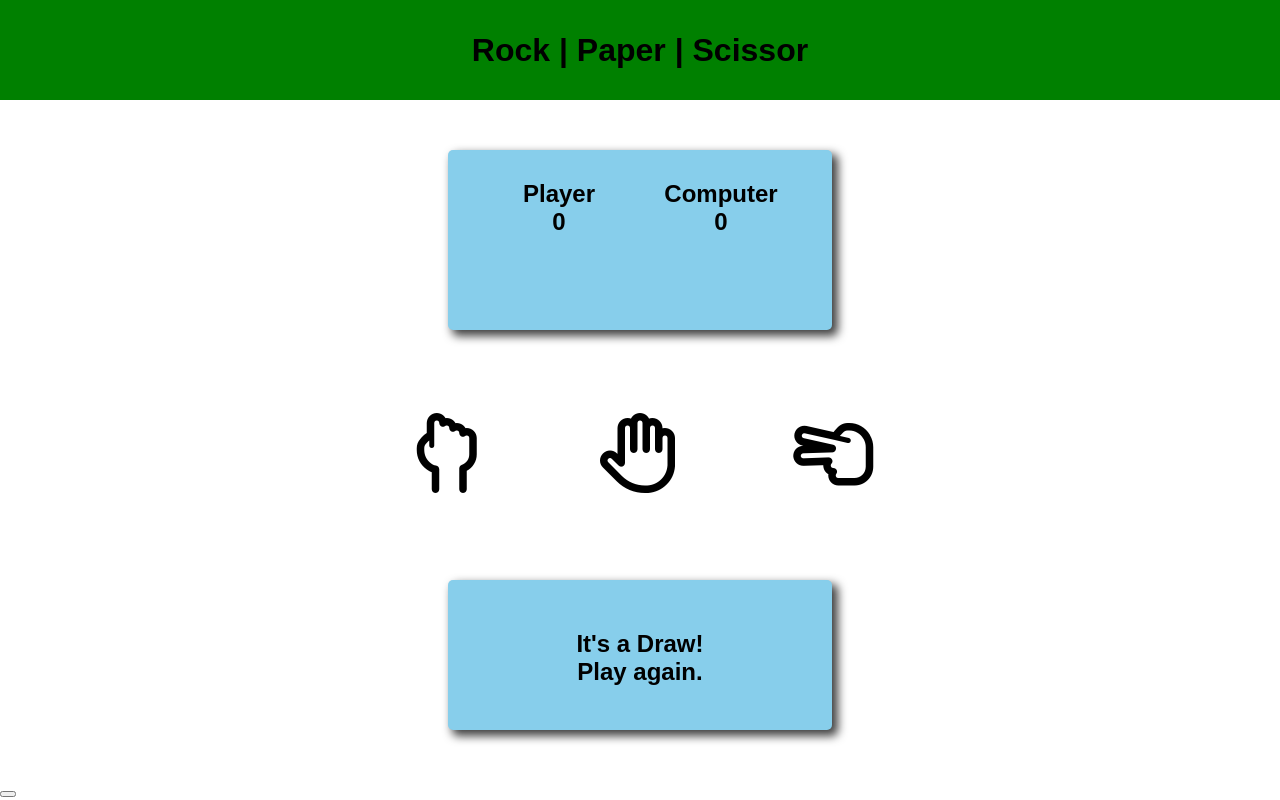
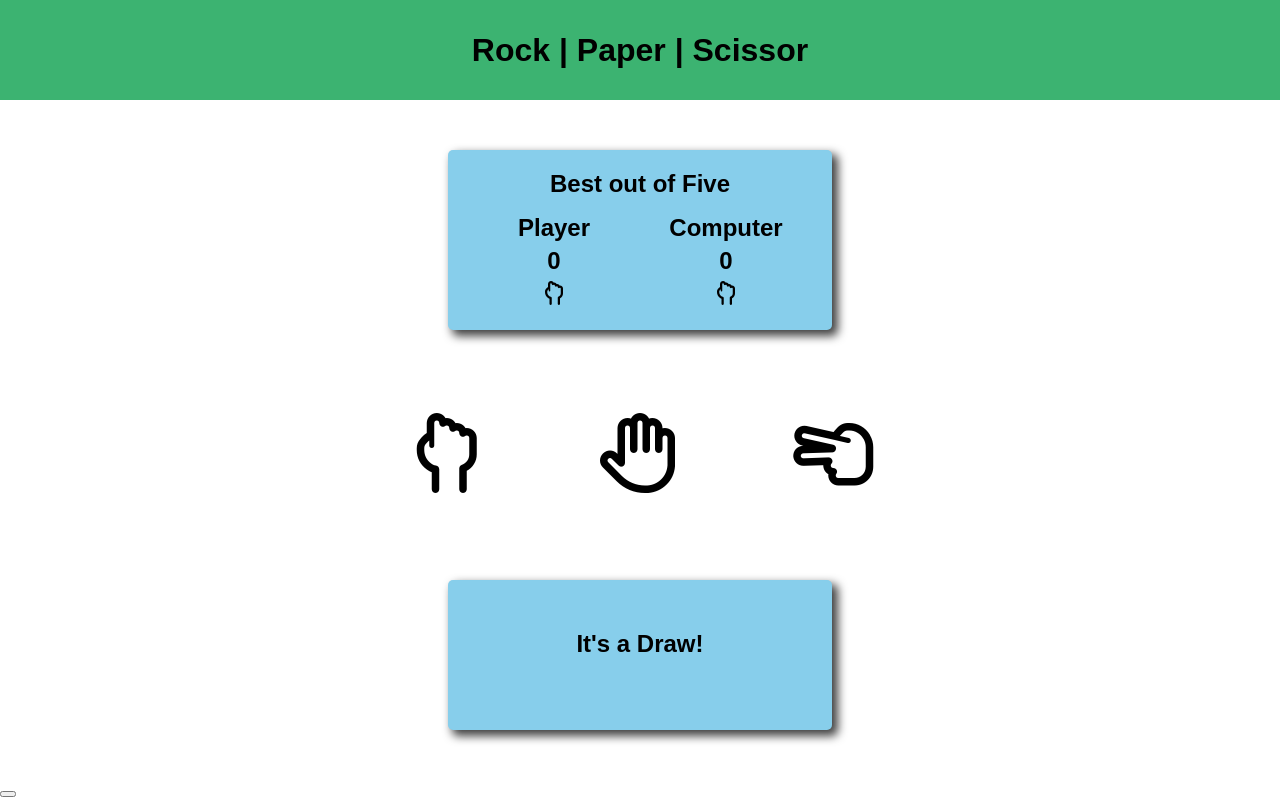
Before and after one commit to Muccachino/rock_paper_scissors, a plain HTML site: page index.html in a window 1280 px wide. Both pictures are taken after a click on the element 446 px from the left and 456 px from the top of the page. Drawn offline with Linux system fonts and the light colour scheme.

Commit message:
Made some style changes, deleted my console logs and you can now see a symbol for your and the computers choice

```diff
--- a/index.html
+++ b/index.html
@@ -15,13 +15,16 @@
     </header>
 
     <section id="roundCounter">
+      <h4>Best out of Five</h4>
       <div id="playerRound">
         <p>Player</p>
         <p id="playerCounter">0</p>
+        <div id="playerRoundChoice"></div>
       </div>
       <div id="computerRound">
         <p>Computer</p>
         <p id="computerCounter">0</p>
+        <div id="computerRoundChoice"></div>
       </div>
     </section>
 
@@ -38,7 +41,7 @@
     </section>
 
     <section id="roundText">
-      <p>Hallo</p>
+      <p>Welcome</p>
     </section>
 
     <button id="reset"></button>
--- a/main.js
+++ b/main.js
@@ -1,9 +1,5 @@
 "use strict";
 
-/*const howMany = function () {
-    let choice = parseInt(prompt("How often should either you or the computer win for it to be over?"))
-    return choice
-} */
 let self = 0;
 let computer = 0;
 let rock = document.getElementById("rockSymbol");
@@ -15,6 +11,11 @@ scissors.addEventListener("click", game.bind(null, "scissors"));
 let roundText = document.getElementById("roundText");
 let playerCounter = document.getElementById("playerCounter");
 let computerCounter = document.getElementById("computerCounter");
+let computerRoundChoice = document.getElementById("computerRoundChoice");
+let playerRoundChoice = document.getElementById("playerRoundChoice");
+let miniRock = '<i class="fa-regular fa-hand-back-fist"></i>';
+let miniPaper = '<i class="fa-regular fa-hand"></i>';
+let miniScissors = '<i class="fa-regular fa-hand-scissors"></i>';
 
 function computerPlay() {
   let pick;
@@ -22,22 +23,31 @@ function computerPlay() {
 
   if (zahl === 0) {
     pick = "rock";
+    computerRoundChoice.innerHTML = miniRock;
   } else if (zahl === 1) {
     pick = "paper";
+    computerRoundChoice.innerHTML = miniPaper;
   } else if (zahl === 2) {
     pick = "scissors";
+    computerRoundChoice.innerHTML = miniScissors;
   }
   return pick;
 }
 
 function playRound(playerChoice) {
+  if (playerChoice === "rock") {
+    playerRoundChoice.innerHTML = miniRock;
+  } else if (playerChoice === "paper") {
+    playerRoundChoice.innerHTML = miniPaper;
+  } else if (playerChoice === "scissors") {
+    playerRoundChoice.innerHTML = miniScissors;
+  }
   let ergebnis;
   let pickComputer = computerPlay();
-  console.log(pickComputer);
 
   if (pickComputer === playerChoice) {
     ergebnis = 0;
-    roundText.innerHTML = "It's a Draw! <br> Play again.";
+    roundText.innerHTML = "It's a Draw!";
     return ergebnis;
   } else if (pickComputer === "rock" && playerChoice === "paper") {
     ergebnis = 1;
@@ -68,30 +78,25 @@ function playRound(playerChoice) {
 
 function game(playerChoice) {
   let ergebnis;
-  /*const choice = howMany();*/
 
   ergebnis = playRound(playerChoice);
   if (ergebnis === 1) {
     self++;
     playerCounter.innerHTML = self;
-    console.log("You win this time!");
+    roundText.style.backgroundColor = "green";
   } else if (ergebnis === 2) {
     computer++;
     computerCounter.innerHTML = computer;
-    console.log("This time the computer wins!");
+    roundText.style.backgroundColor = "red";
   } else if (ergebnis === 0) {
-    console.log("It's a Draw!\nPlay again.");
+    roundText.style.backgroundColor = "skyblue";
   }
 
   if (self === 5) {
-    console.log("You won with " + String(self) + " points. The game is over!");
     roundText.innerHTML = "You win! <br>" + self + " to " + computer;
+    roundText.style.backgroundColor = "gold";
   } else if (computer === 5) {
-    console.log(
-      "You lost! The computer won with " +
-        String(computer) +
-        " points. The game is over!"
-    );
-    roundText.innerHTML = "You lose! <br>" + computer + " to " + self;
+    roundText.innerHTML = "You lose! <br>" + self + " to " + computer;
+    roundText.style.backgroundColor = "gray";
   }
 }
--- a/styles.scss
+++ b/styles.scss
@@ -8,7 +8,7 @@ header {
   text-align: center;
   height: 100px;
   line-height: 100px;
-  background-color: green;
+  background-color: mediumseagreen;
   color: black;
 }
 
@@ -16,7 +16,7 @@ header {
   display: grid;
   grid-template-columns: repeat(2, 1fr);
   margin: 50px 35vw;
-  padding: 30px;
+  padding: 20px;
   background-color: skyblue;
   font-weight: bold;
   justify-items: center;
@@ -24,8 +24,15 @@ header {
   font-size: 1.5em;
   border-radius: 5px;
   box-shadow: 5px 5px 10px 1px rgba(0, 0, 0, 0.75);
+  h4 {
+    grid-column: span 2;
+    grid-row: 1;
+  }
   #playerRound,
   #computerRound {
+    grid-row: 2;
+    display: grid;
+    align-content: space-around;
     text-align: center;
   }
 }
```
Also changed, not shown: styles.css, styles.min.css, 2 other files.
